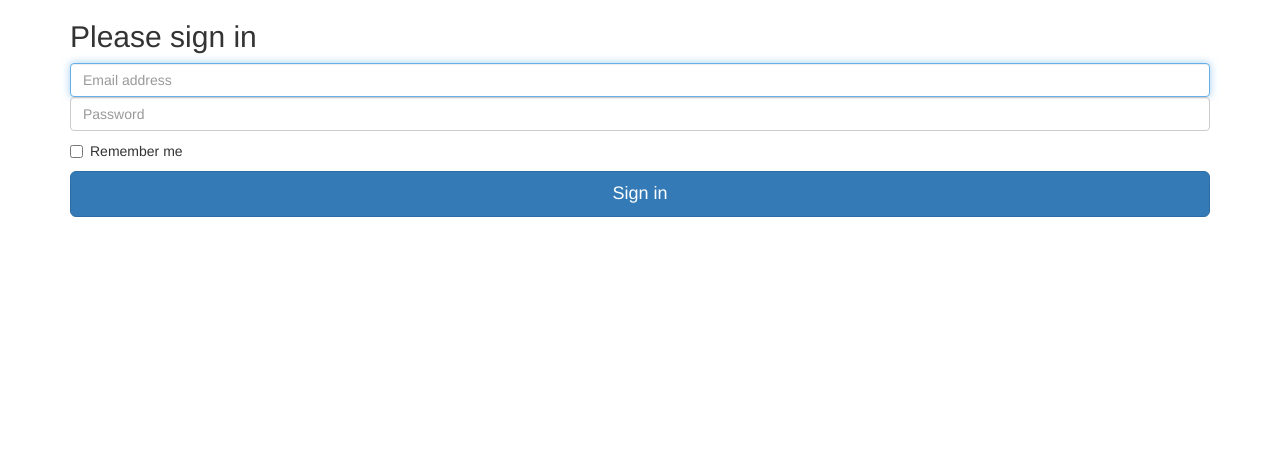
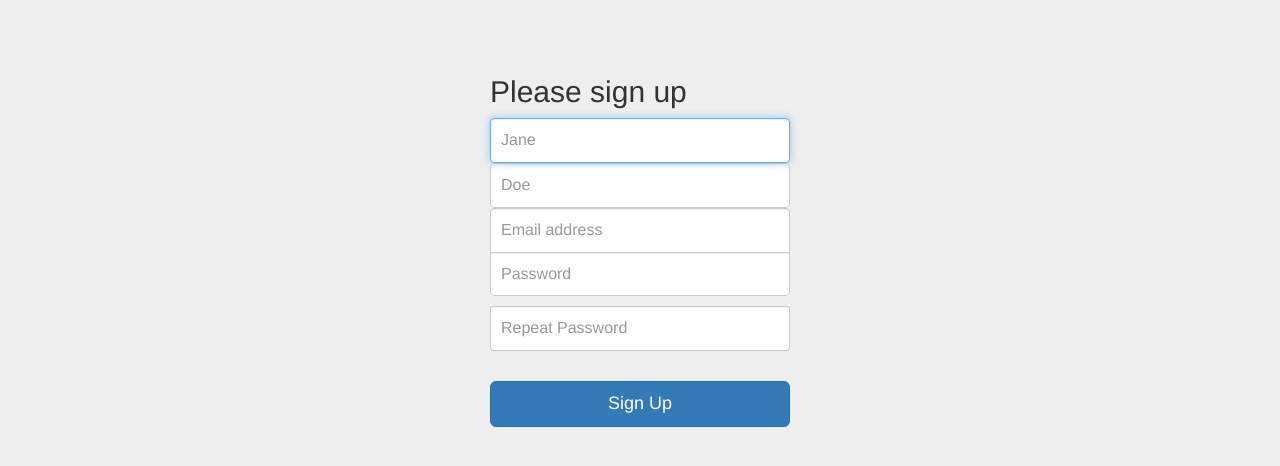
Before and after one commit to adc613/WildHacks, a Django app: page /users/sign_up/ in a window 1280 px wide. Shown: the top 466 px of the page. Run offline with Django 3.2, Linux system fonts and the light colour scheme; some libraries are stand-ins or nearby versions.

Commit message:
sign up page

```diff
--- a/wildHacks/templates/users/sign_up.html
+++ b/wildHacks/templates/users/sign_up.html
@@ -6,9 +6,22 @@
 !-->
 
 
+<!--<form method="POST" action="{% url 'users:login' %}">
+
+	{% csrf_token %}
+	<input type="text" placeholder="Email" id='email' name ='email'>
+
+	<input type="password" placeholder="Password" id='password' name ="password">
+
+	<button type="submit" class="btn btn-success">Sign in</button>
+</form>
+!-->
+
+
 <!DOCTYPE html>
 <html lang="en">
   <head>
+  	{% load static %}
     <meta charset="utf-8">
     <meta http-equiv="X-UA-Compatible" content="IE=edge">
     <meta name="viewport" content="width=device-width, initial-scale=1">
@@ -19,14 +32,14 @@
     <title>Signin Template for Bootstrap</title>
 
     <!-- Bootstrap core CSS -->
-    <link href="../../dist/css/bootstrap.min.css" rel="stylesheet">
+    <link href="{% static 'css/bootstrap.min.css' %}" rel="stylesheet">
 
     <!-- Custom styles for this template -->
-    <link href="signin.css" rel="stylesheet">
+    <link href="{% static 'css/login.css' %}" rel="stylesheet">
 
     <!-- Just for debugging purposes. Don't actually copy these 2 lines! -->
     <!--[if lt IE 9]><script src="../../assets/js/ie8-responsive-file-warning.js"></script><![endif]-->
-    <script src="../../assets/js/ie-emulation-modes-warning.js"></script>
+    <script src="{% static 'js/ie-emulation-modes-warning.js' %}"></script>
 
     <!-- HTML5 shim and Respond.js for IE8 support of HTML5 elements and media queries -->
     <!--[if lt IE 9]>
@@ -39,24 +52,28 @@
 
     <div class="container">
 
-      <form class="form-signin" role="form">
-        <h2 class="form-signin-heading">Please sign in</h2>
+      <form method="post" action="{% url 'users:sign_up' %}" class="form-signin" role="form">
+      	{% csrf_token %}
+
+        <h2 class="form-signin-heading">Please sign up</h2>
+        <label for="first_name" class="sr-only">First Name</label>
+        <input type="text" name="first_name" id="first_name" class="form-control" placeholder="Jane" required autofocus>
+        <label for="last_name" class="sr-only">Last Name</label>
+        <input type="text" name="last_name" id="last_name" class="form-control" placeholder="Doe" required autofocus>
         <label for="inputEmail" class="sr-only">Email address</label>
-        <input type="email" id="inputEmail" class="form-control" placeholder="Email address" required autofocus>
-        <label for="inputPassword" class="sr-only">Password</label>
-        <input type="password" id="inputPassword" class="form-control" placeholder="Password" required>
-        <div class="checkbox">
-          <label>
-            <input type="checkbox" value="remember-me"> Remember me
-          </label>
-        </div>
-        <button class="btn btn-lg btn-primary btn-block" type="submit">Sign in</button>
+        <input type="email" name="email" id="inputEmail" class="form-control" placeholder="Email address" required autofocus>
+        <label for="password1" class="sr-only">Password</label>
+        <input type="password" name="password1" id="password1" class="form-control" placeholder="Password" required>
+        <label for="password2" class="sr-only">Repeat Password</label>
+        <input type="password" name="password2" id="password2" class="form-control" placeholder="Repeat Password" required>
+    	</br>
+        <button class="btn btn-lg btn-primary btn-block" type="submit">Sign Up</button>
       </form>
 
     </div> <!-- /container -->
 
 
     <!-- IE10 viewport hack for Surface/desktop Windows 8 bug -->
-    <script src="../../assets/js/ie10-viewport-bug-workaround.js"></script>
+    <script src="{% static 'js/ie10-viewport-bug-workaround.js' %}"></script>
   </body>
 </html>
--- a/wildHacks/templates/wild_hacks/homepage.html
+++ b/wildHacks/templates/wild_hacks/homepage.html
@@ -13,7 +13,7 @@
 </p>
 {% else %}
 <p>
-<a href="{% url 'users:sign_up' %}"/> list </a>
+<a href="{% url 'users:sign_up' %}"/> sign up </a>
 </p>
 <p>
 <a href="{% url 'users:login' %}"/> login </a>
--- a/wildHacks/users/views.py
+++ b/wildHacks/users/views.py
@@ -66,7 +66,7 @@ class LoginView(View):
         user = authenticate(username=username, password=password)
 
         if user is None:
-            message.error(request,
+            messages.error(request,
                     """
                     Seems someone made a mistake please try again
                     """
```
Also changed, not shown: wildHacks/templates/users/login.html (+0 -12 lines), wildHacks/db.sqlite3.
